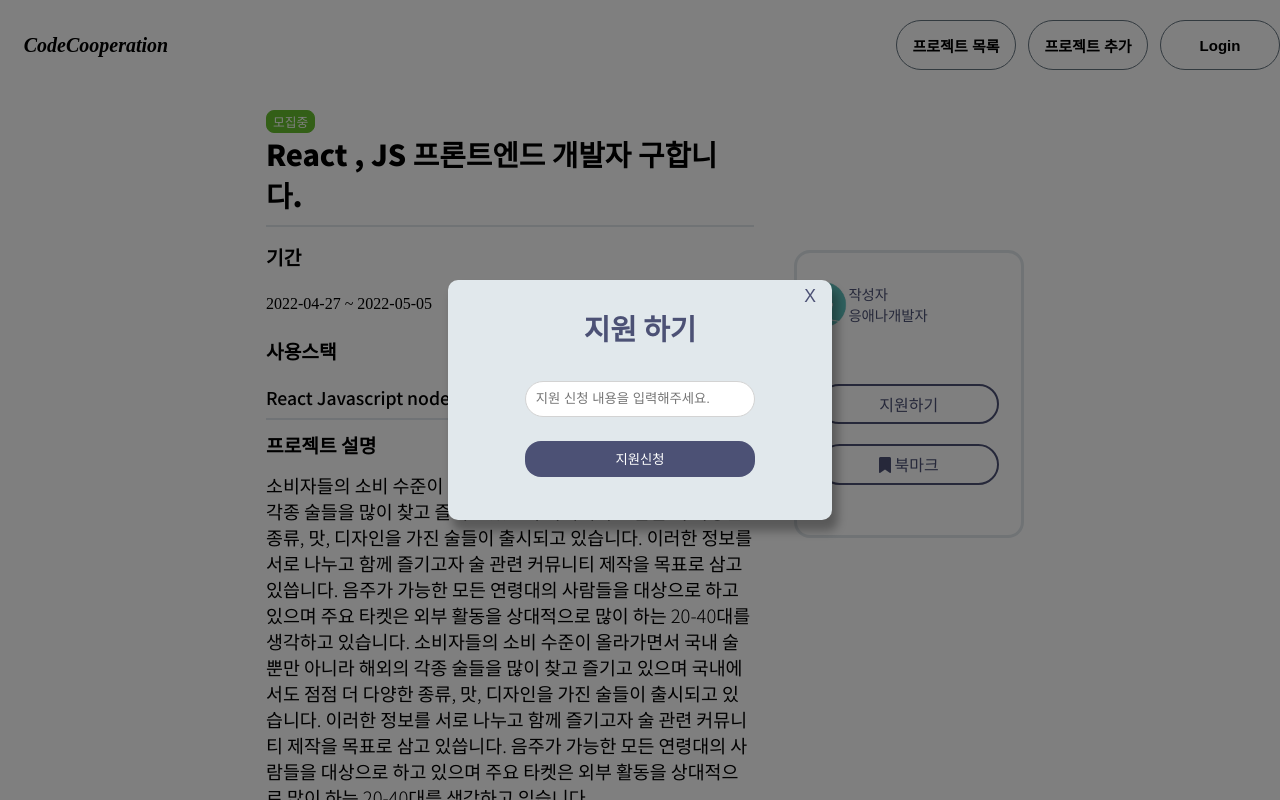
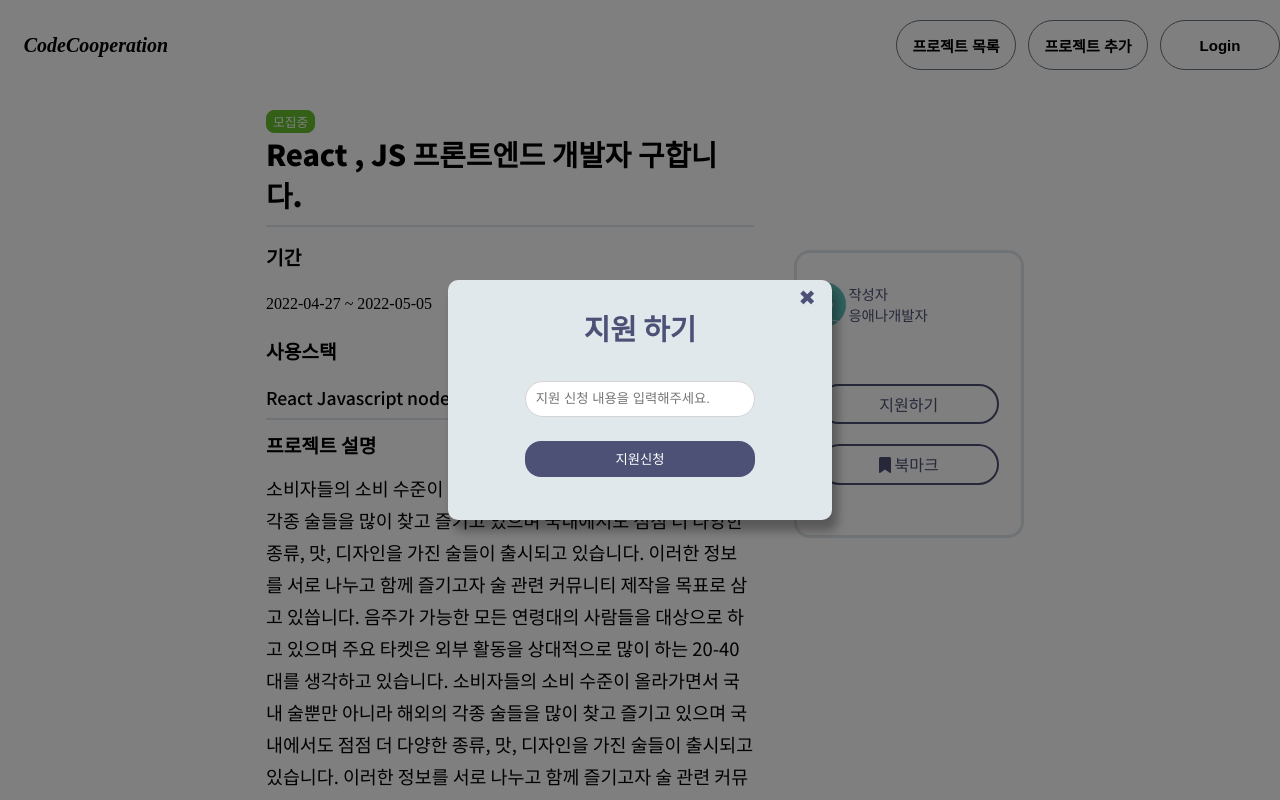
Before and after one commit to codestates/CodeCooperation, a React (Create React App) app in the folder client/: page /postdetail in a window 1280 px wide. Both pictures are taken after a click on the button "지원하기". Shown: the top 800 px of the page. Built offline with nearby package versions, Linux system fonts and the light colour scheme; no server answers.

Commit message:
ADD 상세페이지 수정

```diff
--- a/client/src/components/SupportRequest.js
+++ b/client/src/components/SupportRequest.js
@@ -6,7 +6,7 @@ function SupportRequest({ clickRequest }) {
       <BackDrop>
         <PopUp>
           <CancelButtonBox>
-            <CancelButton onClick={clickRequest}>X</CancelButton>
+            <CancelButton onClick={clickRequest}>✖</CancelButton>
           </CancelButtonBox>
           <H1Box>
             <H1Text>지원 하기</H1Text>
@@ -81,7 +81,7 @@ const RequestButton = styled.button`
 
 const CancelButton = styled.button`
   float: right;
-  font-size: 1.1rem;
+  font-size: 1.3rem;
   margin: 5px 10px 0 0;
   border: 0;
   outline: 0;
--- a/client/src/pages/DetailPage.js
+++ b/client/src/pages/DetailPage.js
@@ -335,8 +335,9 @@ const ContentTitle5 = styled.div`
 
 const ContentTitle5P = styled.div`
   font-size: 1.15rem;
-  font-weight: 300;
+  font-weight: 400;
   font-family: "Noto Sans KR";
+  line-height: 2rem;
 `;
 
 const ContentTitle6Box = styled.div`
```
